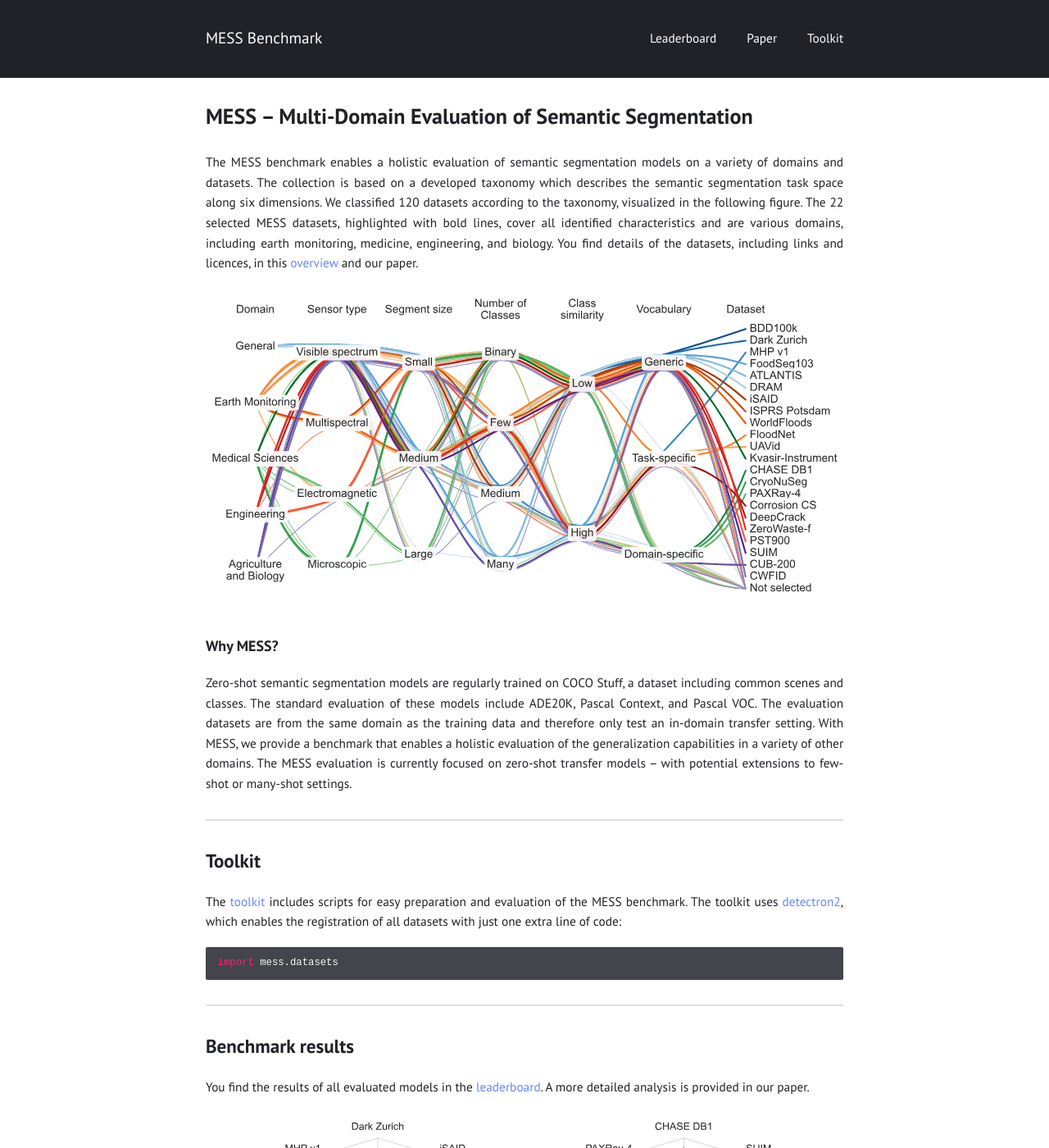
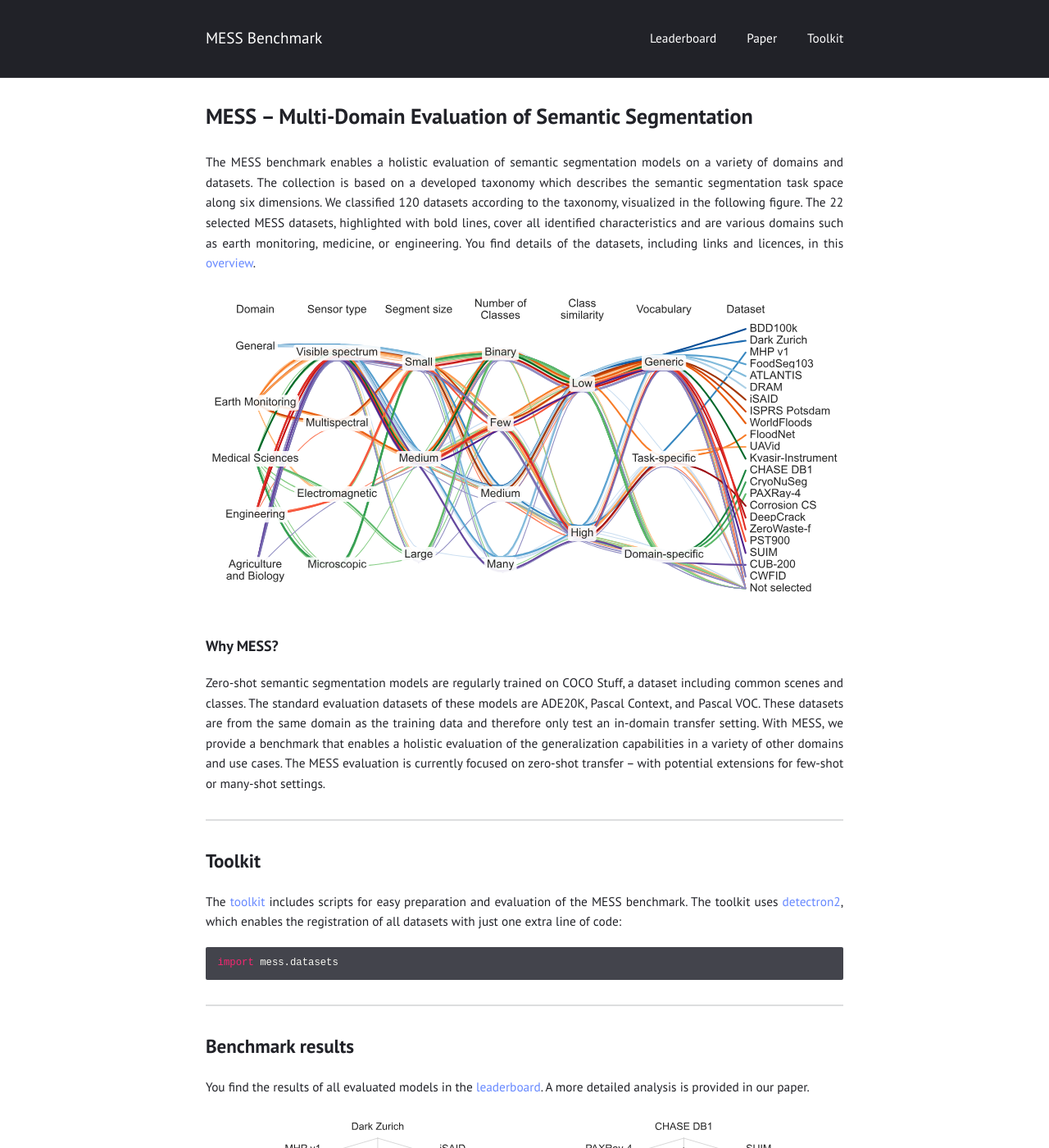
Before and after one commit to blumenstiel/mess-benchmark, a Jekyll site: the page built from index.md, in a window 1280 px wide and 1400 px high. Shown: the whole window at 82% size. Built offline with Jekyll 4.4.1, drawn with Linux system fonts in a browser that asks for light colours; some of the changed text lies outside the part shown.

Commit message:
Update website

```diff
--- a/index.md
+++ b/index.md
@@ -6,8 +6,8 @@ title: "MESS – Multi-Domain Evaluation of Semantic Segmentation"
 The MESS benchmark enables a holistic evaluation of semantic segmentation models on a variety of domains and datasets.
 The collection is based on a developed taxonomy which describes the semantic segmentation task space along six dimensions.
 We classified 120 datasets according to the taxonomy, visualized in the following figure.
-The 22 selected MESS datasets, highlighted with bold lines, cover all identified characteristics and are various domains, including earth monitoring, medicine, engineering, and biology.
-You find details of the datasets, including links and licences, in this [overview](https://github.com/blumenstiel/MESS/blob/main/mess/DATASETS.md#dataset-overview) and our paper.
+The 22 selected MESS datasets, highlighted with bold lines, cover all identified characteristics and are various domains such as earth monitoring, medicine, or engineering.
+You find details of the datasets, including links and licences, in this [overview](https://github.com/blumenstiel/MESS/blob/main/mess/DATASETS.md#dataset-overview).
 
 <center>
 <img src="assets/images/classifications_lines.svg">
@@ -17,10 +17,10 @@ You find details of the datasets, including links and licences, in this [overvie
 ### Why MESS?
 
 Zero-shot semantic segmentation models are regularly trained on COCO Stuff, a dataset including common scenes and classes.
-The standard evaluation of these models include ADE20K, Pascal Context, and Pascal VOC.
-The evaluation datasets are from the same domain as the training data and therefore only test an in-domain transfer setting.
-With MESS, we provide a benchmark that enables a holistic evaluation of the generalization capabilities in a variety of other domains.
-The MESS evaluation is currently focused on zero-shot transfer models – with potential extensions to few-shot or many-shot settings.
+The standard evaluation datasets of these models are ADE20K, Pascal Context, and Pascal VOC.
+These datasets are from the same domain as the training data and therefore only test an in-domain transfer setting.
+With MESS, we provide a benchmark that enables a holistic evaluation of the generalization capabilities in a variety of other domains and use cases.
+The MESS evaluation is currently focused on zero-shot transfer – with potential extensions for few-shot or many-shot settings.
 
 ---
 
@@ -46,7 +46,7 @@ You find the results of all evaluated models in the [leaderboard](https://blumen
 
 ## Paper
 
-**<center>[What a MESS: Multi-Domain Evaluation of Zero-Shot Semantic Segmentation](https://arxiv.org)</center>**
+[**<center>What a MESS: Multi-Domain Evaluation of Zero-Shot Semantic Segmentation</center>**](https://arxiv.org)
 
 <center>Benedikt Blumenstiel*,  Johannes Jakubik*,  Hilde Kühne,  Michael Vössing</center>
 
```
Also changed, not shown: other parts of index.md (+1 -1 lines).
